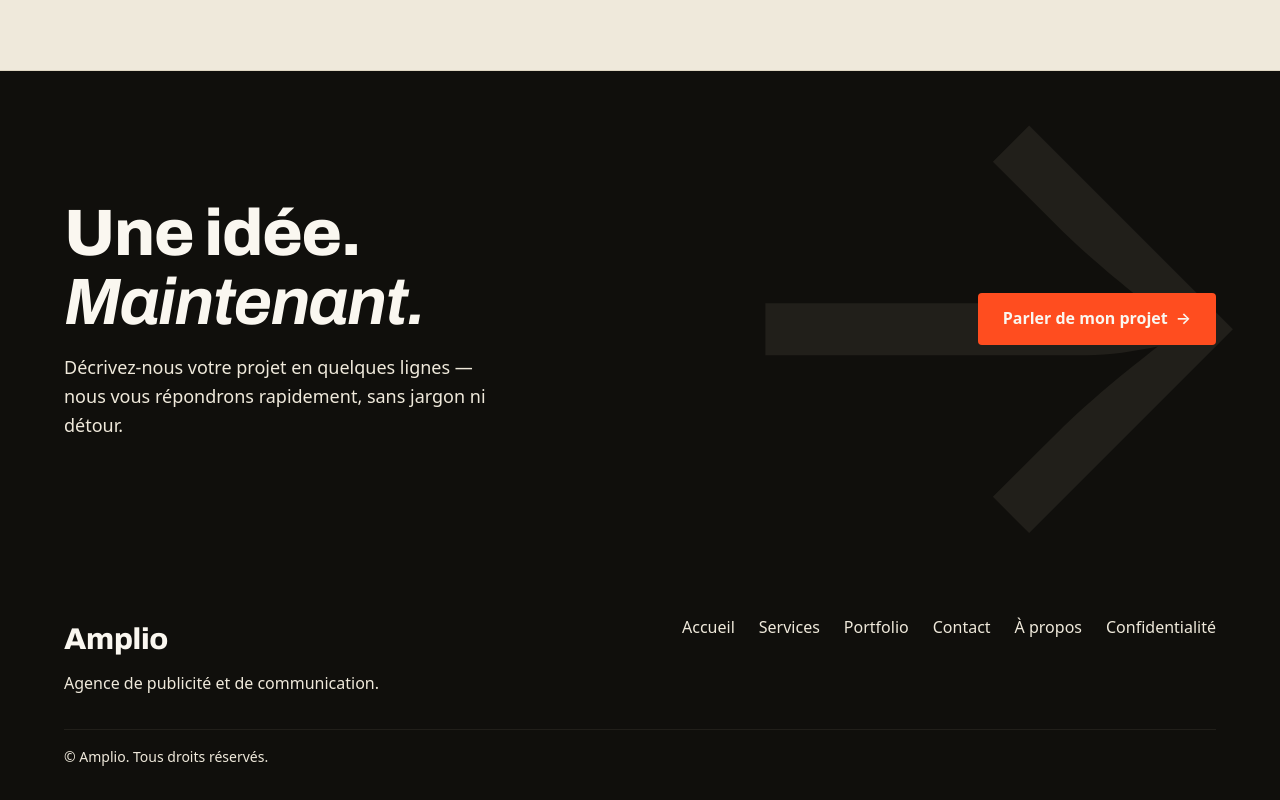
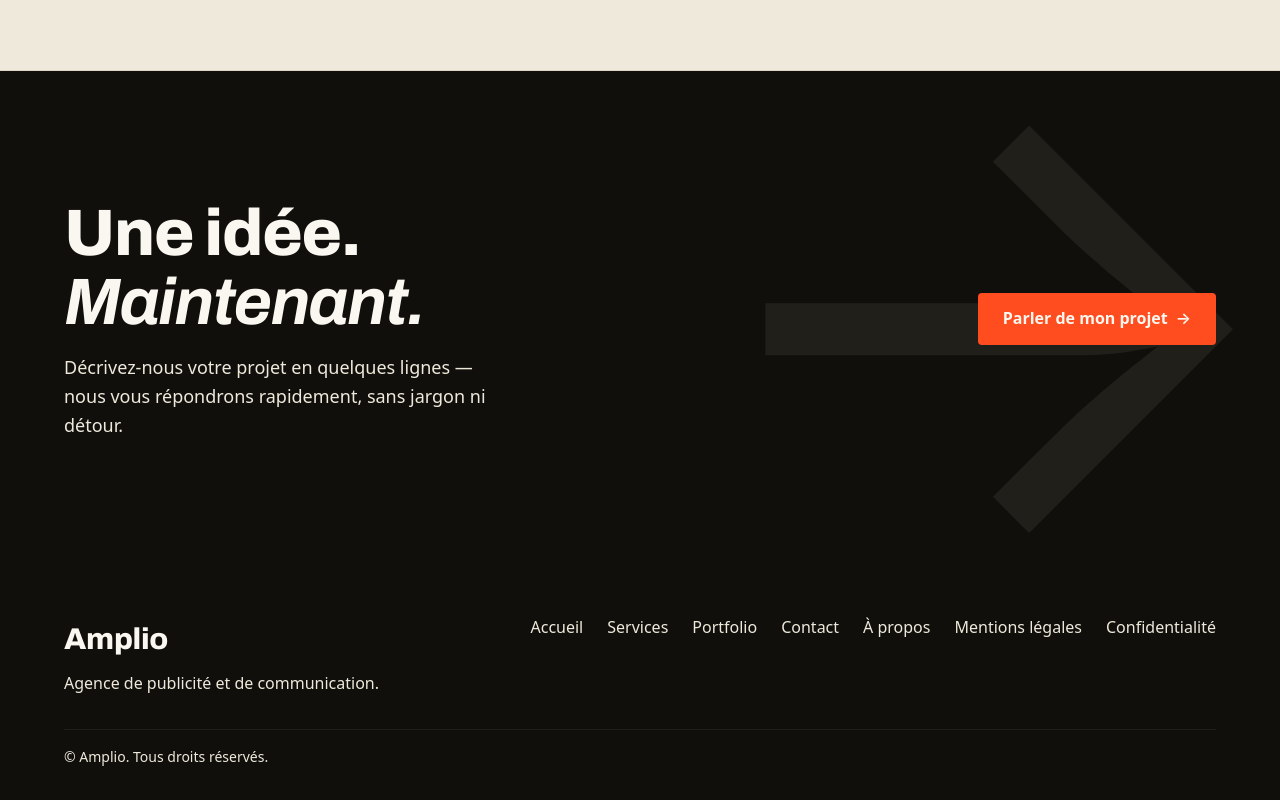
Before and after one commit to sudomarc/amplio-web, a website: page index.html in a window 1280 px wide. Shown: the part 3873-4673 px from the top of the page. Drawn offline with nearby package versions, Linux system fonts and the light colour scheme; animation ran at ten frames a second.

Commit message:
restore legal navigation link

```diff
--- a/partials/footer.html
+++ b/partials/footer.html
@@ -14,6 +14,7 @@
           <li><a class="site-footer__link" href="portfolio.html">Portfolio</a></li>
           <li><a class="site-footer__link" href="contact.html">Contact</a></li>
           <li><a class="site-footer__link" href="a-propos.html">À propos</a></li>
+          <li><a class="site-footer__link" href="legal.html">Mentions légales</a></li>
           <li><a class="site-footer__link" href="privacy.html">Confidentialité</a></li>
         </ul>
       </nav>
```
